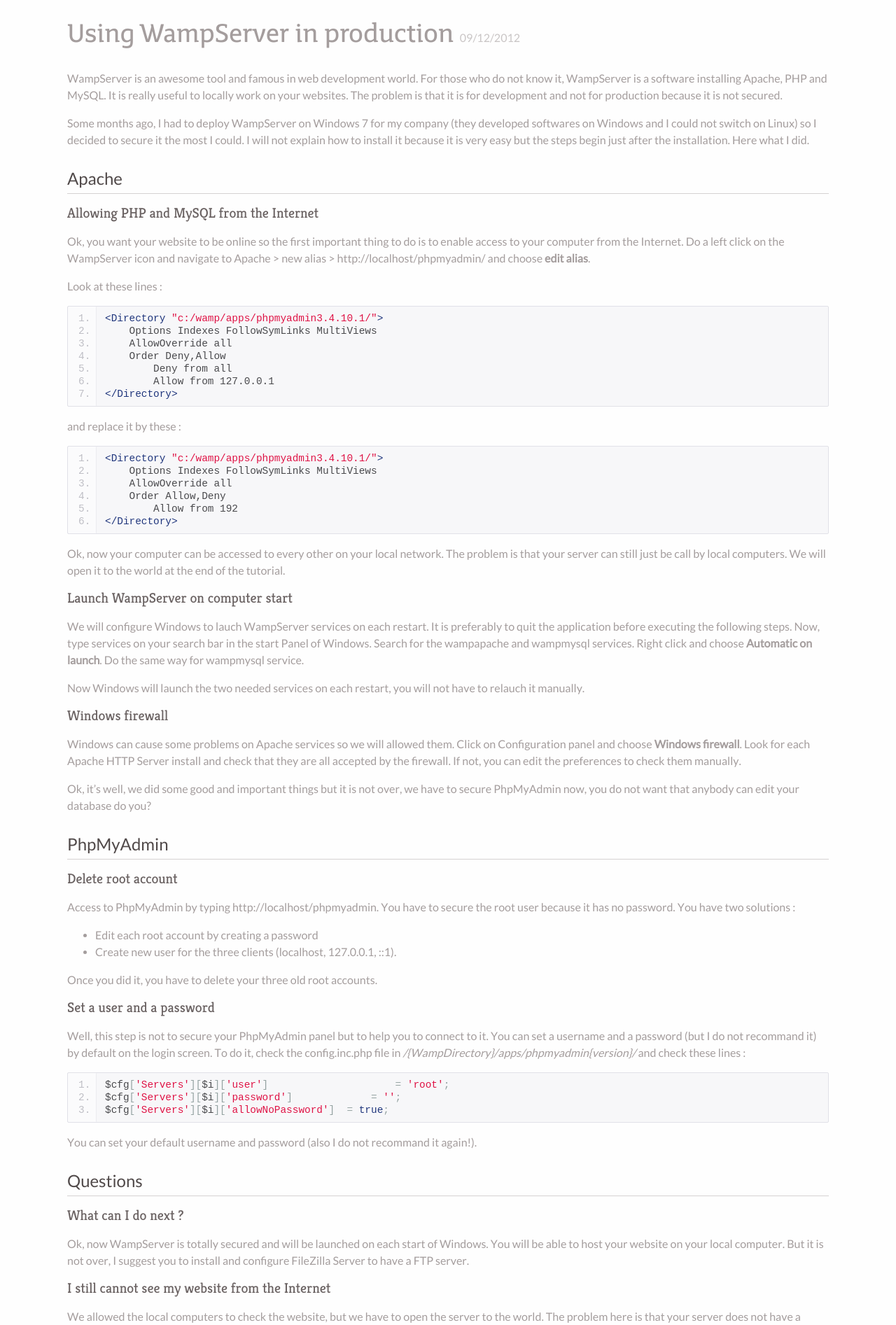
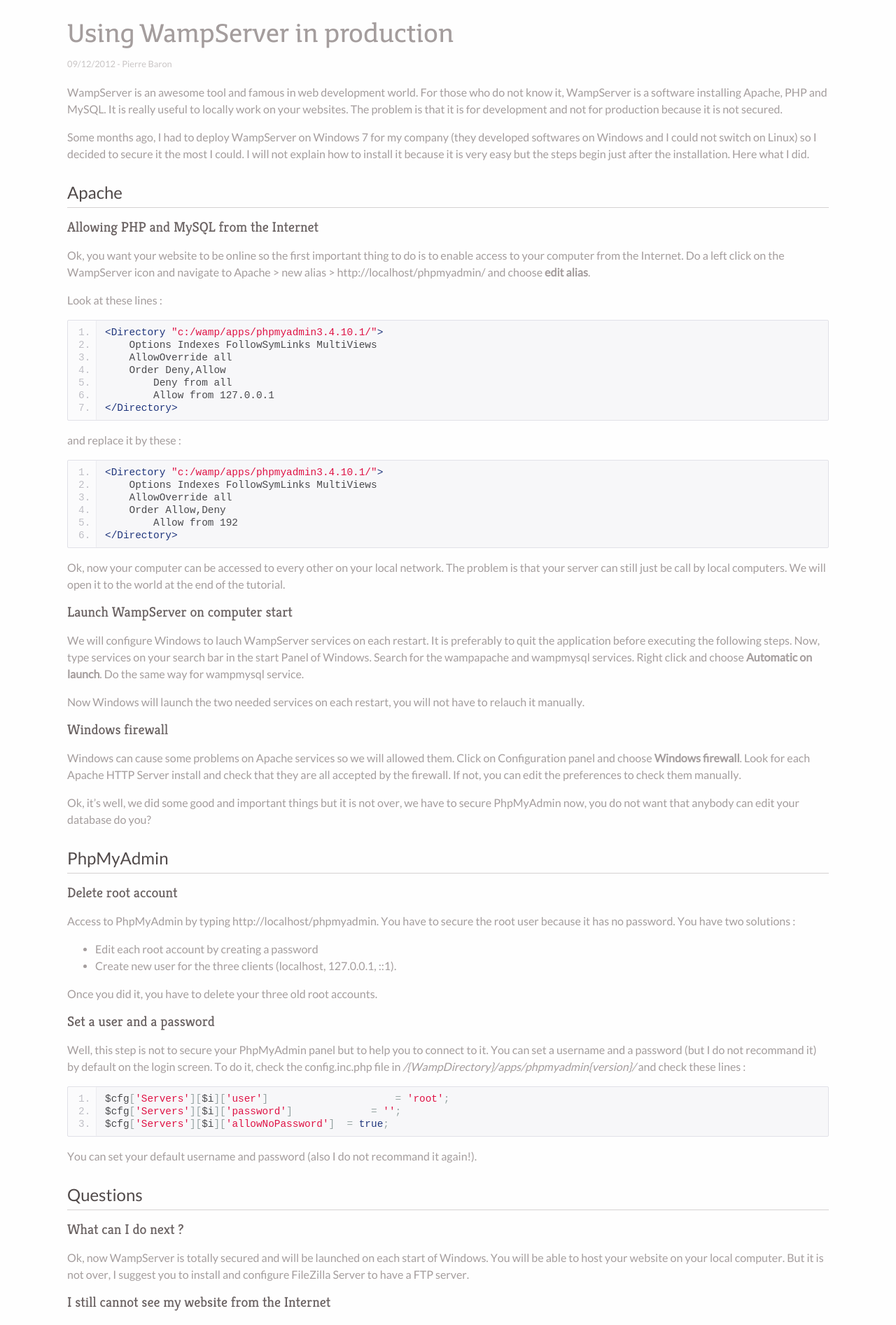
Before and after one commit to prbaron/prbaron.github.com, a Jekyll site: the page built from _posts/blog/2012-12-09-using-wampserver-in-production.md, in a window 1280 px wide. Shown: the part 561-2454 px from the top of the page at 70% size. Built offline with Jekyll 4.4.1, drawn with Linux system fonts in a browser that asks for light colours; Markdown is read by kramdown in place of the engine named in the settings; some of the changed text lies outside the part shown.

Commit message:
Maj titre. Suppression de l'image en mode smartphone

```diff
--- a/_layouts/post.html
+++ b/_layouts/post.html
@@ -20,18 +20,19 @@
 
     <div class="container">
         <div class="grid">
-            <h1 class="title">{{ page.tagline }} <small>{{ page.date | date: '%d/%m/%Y'}}</small></h1>
+            <h1 class="title">{{ page.tagline }}</h1>
+            <p>{{ page.date | date: '%d/%m/%Y'}} &dash; {% if page.author%} {{ page.author}} {% else %} Pierre Baron {% endif %}</p>
 
             {{ content }}
 
             <ul class="pagination">
-                {% for post in site.categories.post %}
+                {% for post in site.categories.blog %}
                     {% if post.url == page.url %}
                         {% assign post_index0 = forloop.index0 %}
                         {% assign post_index1 = forloop.index %}
                     {% endif %}
                 {% endfor %}
-                {% for post in site.categories.post %}
+                {% for post in site.categories.blog %}
                     {% if post_index0 == forloop.index %}
                         {% assign next_post = post %}
                     {% endif %}
--- a/_layouts/work.html
+++ b/_layouts/work.html
@@ -20,7 +20,7 @@
 
     <div class="container">
         <div class="grid">
-            <h1 class="title">{{ page.tagline }} <small>{{ page.date | date: '%d/%m/%Y'}}</small></h1>
+            <h1 class="title">{{ page.tagline }}</h1>
 
             <ul class="unstyled">
                 <li><i class="icon-building"></i> {{ page.client }}</li>
--- a/_posts/blog/2012-12-09-using-wampserver-in-production.md
+++ b/_posts/blog/2012-12-09-using-wampserver-in-production.md
@@ -1,7 +1,7 @@
 ---
 layout   : post
 category : blog
-tagline  : "Using WampServer in production"
+tagline  : Using WampServer in production
 ---
 
 WampServer is an awesome tool and famous in web development world. For those who do not know it, WampServer is a software installing Apache, PHP and MySQL. It is really useful to locally work on your websites. The problem is that it is for development and not for production because it is not secured.
--- a/css/style.css
+++ b/css/style.css
@@ -1619,7 +1619,8 @@
       height: 300px; } }
   @media screen and (max-width: 480px) {
     .tagline {
-      height: 200px; } }
+      background: none;
+      height: 0; } }
 
 h1, h2, h3, h4 h5, h6 {
   font-weight: 400; }
@@ -1629,15 +1630,12 @@
   font-size: 2.5em;
   line-height: 60px;
   margin: 0.5em 0 0 0; }
-  h1 small {
+  h1 + p {
     color: #c9c5c5;
     font-family: Lato, sans-serif;
-    font-size: 0.4em;
+    font-size: 0.8em;
+    margin-top: 0;
     font-weight: normal; }
-    @media screen and (max-width: 767px) {
-      h1 small {
-        display: block;
-        line-height: 24px; } }
 
 h2 {
   border-bottom: 1px solid #d5d2d2;
@@ -1774,7 +1772,8 @@
 .pagination {
   list-style-type: none;
   overflow: hidden;
-  padding-left: 0; }
+  padding-left: 0;
+  margin: 60px 0 0 0; }
   .pagination .prev a {
     float: left; }
     @media screen and (max-width: 767px) {
```
Also changed, not shown: _posts/blog/2012-11-12-cakephp-media-plugin-v1-1.md (+1 -1 lines), _posts/blog/2013-07-20-my-new-website.md (+1 -1 lines), sass/style.scss (+7 -8 lines), 2 other files.
